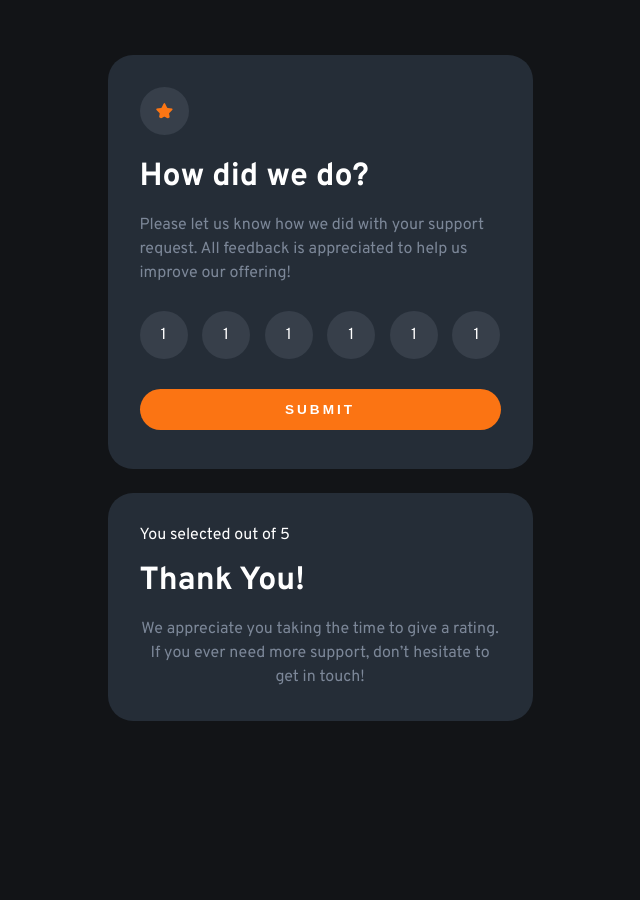
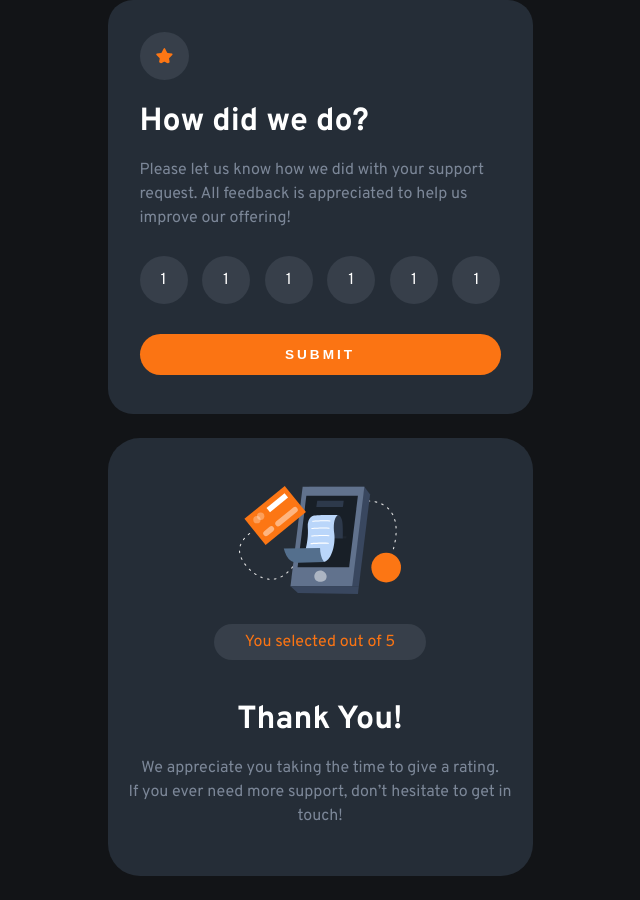
Before and after one commit to GrzegorzPacewicz/rating, a React (Vite) app: page / in a window 1280 px wide. Shown: the whole page, without its empty margins (320-960 px from the left). Before the commit the page ends 800 px from the top, so only its background shows below. Built offline with nearby package versions, Linux system fonts and the light colour scheme.

Commit message:
Selection center

```diff
--- a/src/components/Confirmation/Confirmation.jsx
+++ b/src/components/Confirmation/Confirmation.jsx
@@ -1,9 +1,16 @@
 import styles from "./Confirmation.module.css";
+import thanksIcon from "../../assets/illustration-thank-you.svg";
 
 export function Confirmation() {
   return (
     <div className={styles.container}>
-      <p>You selected out of 5 </p>
+      <img
+        className={styles.thanksIcon}
+        src={thanksIcon}
+        alt="Thank You icon"
+      />
+
+      <p className={styles.selection}>You selected out of 5 </p>
       <h1 className={styles.title}>Thank You!</h1>
       <p className={styles.text}>
         We appreciate you taking the time to give a rating.
--- a/src/components/Confirmation/Confirmation.module.css
+++ b/src/components/Confirmation/Confirmation.module.css
@@ -2,9 +2,23 @@
     /* margin-top: 0; but now is disabled*/
     margin: 1.5em;
     background-color: var(--neutral-dark-blue);
-    padding: 2em;
-    border-radius: 25px;
+    padding: 2em 0 3rem;
+    border-radius: 2rem;
     width: 425px;
+    text-align: center;
+}
+
+.thanksIcon {
+    margin: 1rem 0;
+}
+
+.selection {
+    background-color: var(--neutral-medium-greyOp);
+    color: var(--primary-orange);
+    border-radius: 2rem;
+    padding: .5rem;
+    width: 50%;
+    margin: 0.5rem auto 2.5rem;
 }
 
 .title {
```
Also changed, not shown: src/assets/illustration-thank-you.svg (added).
